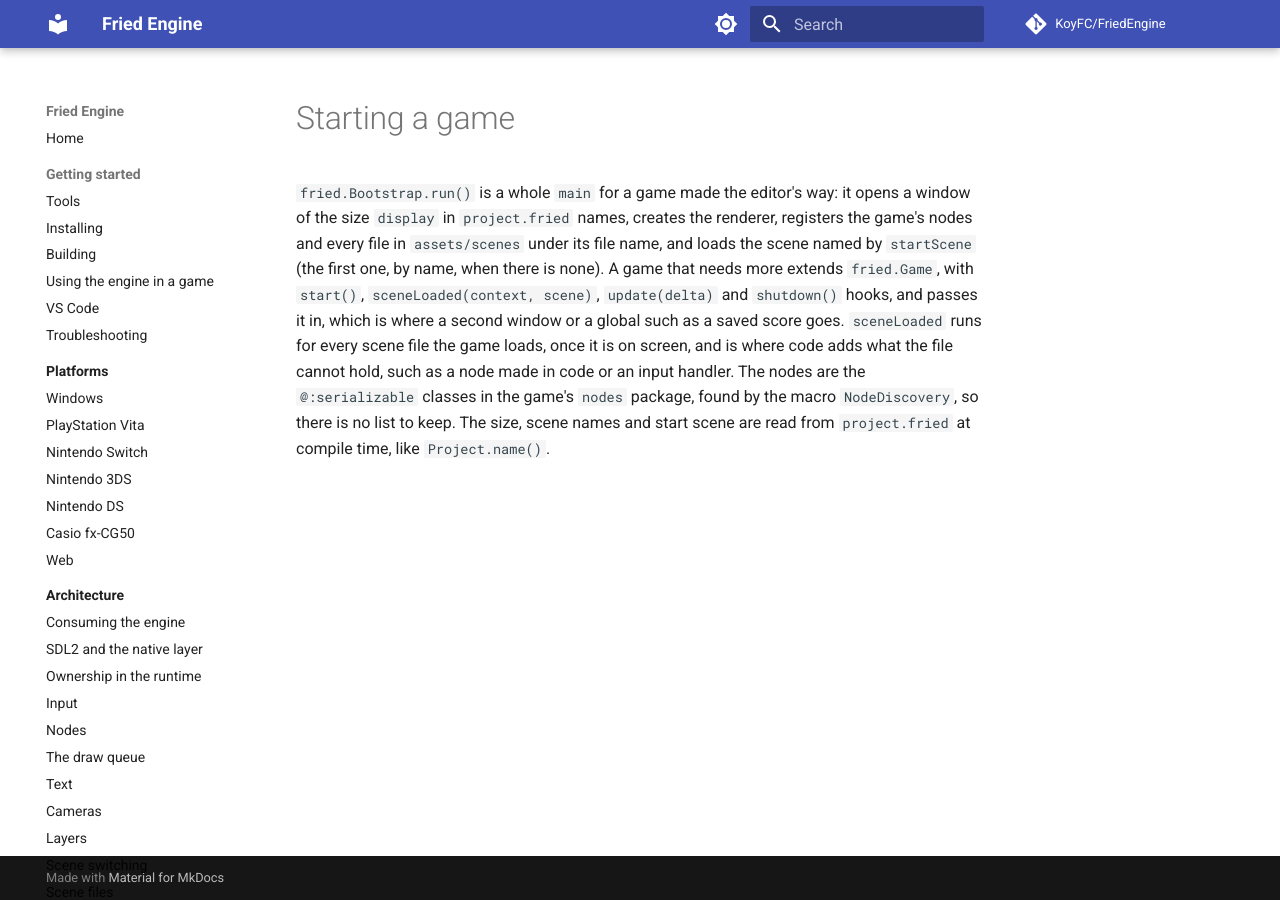
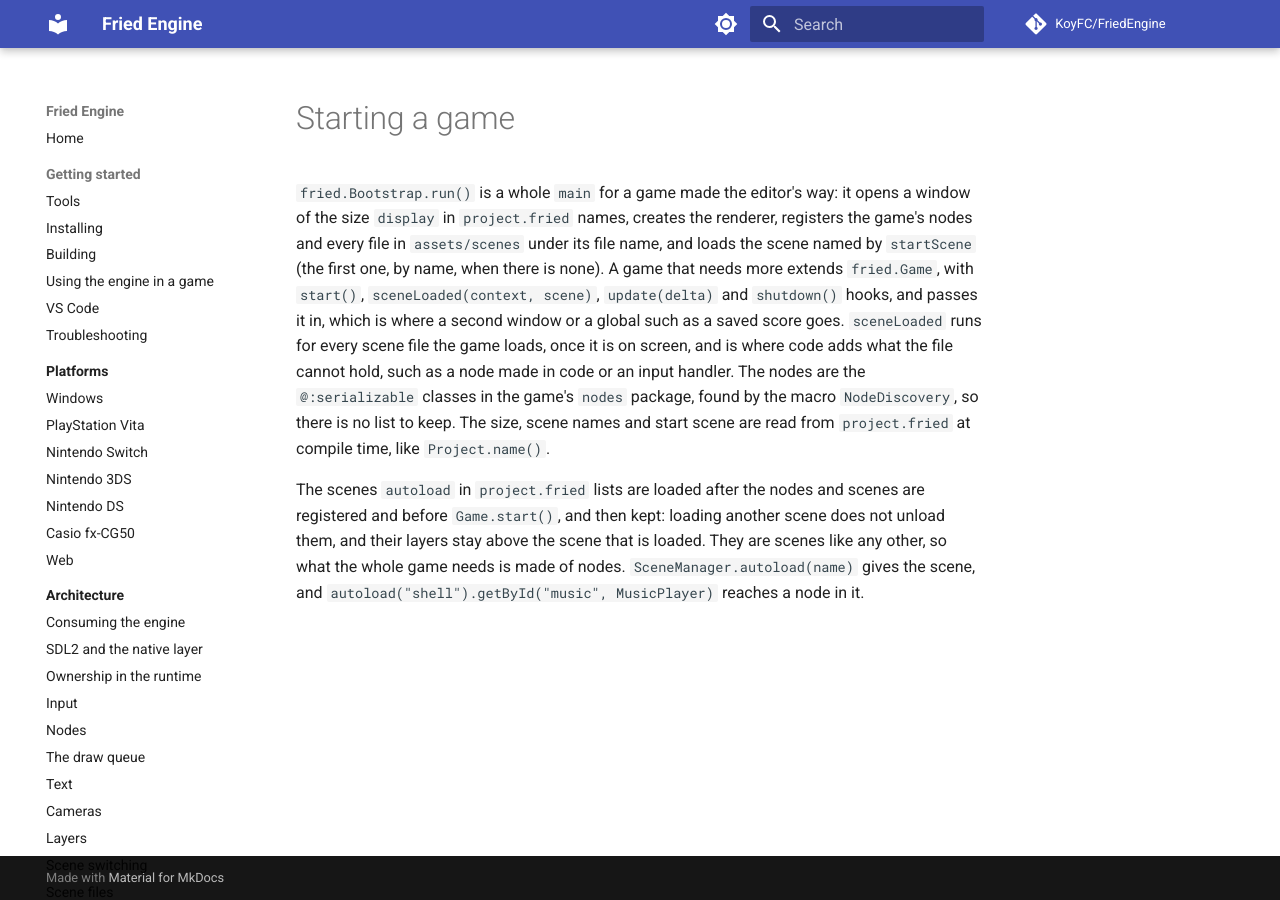
Before and after one commit to KoyFC/FriedEngine, an MkDocs documentation site: the page built from docs/architecture/starting-a-game.md, in a window 1280 px wide. Built offline with MkDocs 1.6.1 and Material for MkDocs 9.7.7, drawn with Linux system fonts in a browser that asks for light colours; comment, search, counter and statistics services are not loaded.

Commit message:
Load the Scenes project.fried Lists as Autoloads That Outlive Scene Changes

```diff
--- a/docs/architecture/starting-a-game.md
+++ b/docs/architecture/starting-a-game.md
@@ -1,3 +1,5 @@
 # Starting a game
 
 `fried.Bootstrap.run()` is a whole `main` for a game made the editor's way: it opens a window of the size `display` in `project.fried` names, creates the renderer, registers the game's nodes and every file in `assets/scenes` under its file name, and loads the scene named by `startScene` (the first one, by name, when there is none). A game that needs more extends `fried.Game`, with `start()`, `sceneLoaded(context, scene)`, `update(delta)` and `shutdown()` hooks, and passes it in, which is where a second window or a global such as a saved score goes. `sceneLoaded` runs for every scene file the game loads, once it is on screen, and is where code adds what the file cannot hold, such as a node made in code or an input handler. The nodes are the `@:serializable` classes in the game's `nodes` package, found by the macro `NodeDiscovery`, so there is no list to keep. The size, scene names and start scene are read from `project.fried` at compile time, like `Project.name()`.
+
+The scenes `autoload` in `project.fried` lists are loaded after the nodes and scenes are registered and before `Game.start()`, and then kept: loading another scene does not unload them, and their layers stay above the scene that is loaded. They are scenes like any other, so what the whole game needs is made of nodes. `SceneManager.autoload(name)` gives the scene, and `autoload("shell").getById("music", MusicPlayer)` reaches a node in it.
```
Also changed, not shown: docs/reference/project-file.md (+1 -0 lines), 4 other files.
